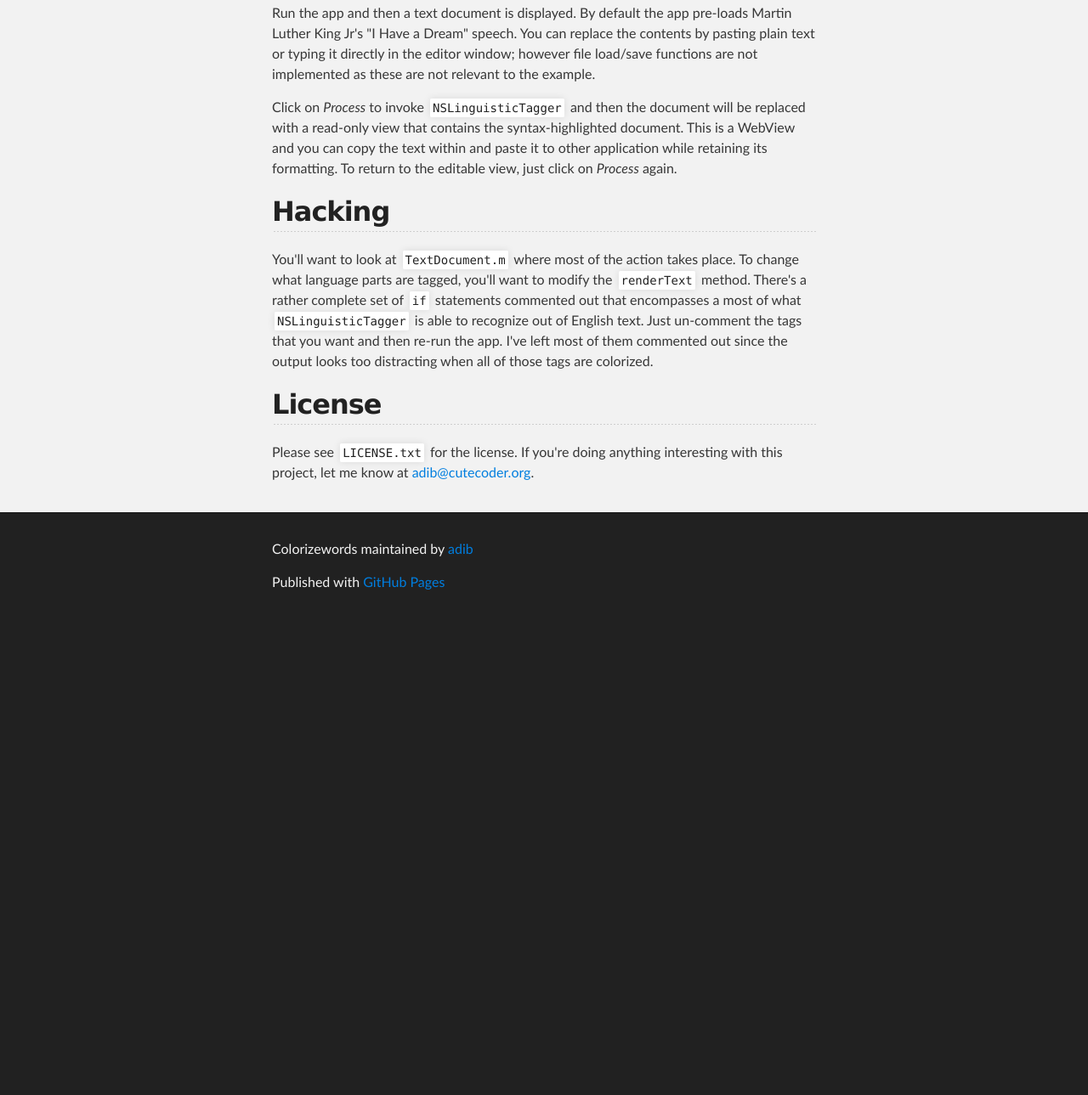
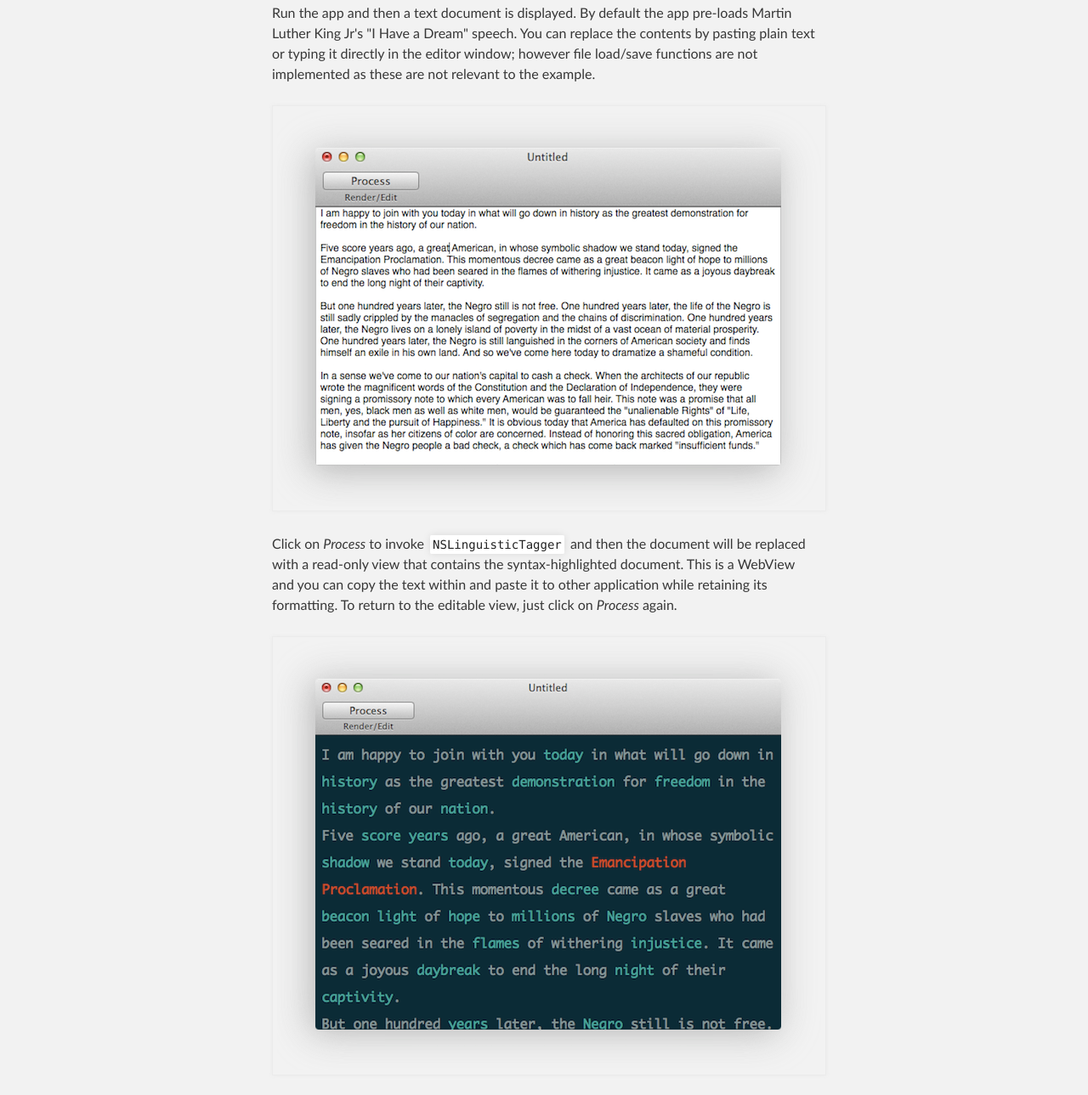
Before and after one commit to adib/ColorizeWords, a plain HTML site: page index.html in a window 1280 px wide. Shown: the part 476-1765 px from the top of the page at 85% size. Before the commit the page ends 1208 px from the top, so only its background shows below. Drawn offline with Linux system fonts and the light colour scheme.

Commit message:
Adding images

```diff
--- a/index.html
+++ b/index.html
@@ -39,7 +39,12 @@
 
 <p>Run the app and then a text document is displayed. By default the app pre-loads Martin Luther King Jr's "I Have a Dream" speech. You can replace the contents by pasting plain text or typing it directly in the editor window; however file load/save functions are not implemented as these are not relevant to the example.</p>
 
+<img src="images/ColorizeWords-Source.png" alt="Source text" width="640" height="466" />
+
+
 <p>Click on <em>Process</em> to invoke <code>NSLinguisticTagger</code> and then the document will be replaced with a read-only view that contains the syntax-highlighted document. This is a WebView and you can copy the text within and paste it to other application while retaining its formatting. To return to the editable view, just click on <em>Process</em> again.</p>
+
+<img src="images/ColorizeWords-Processed.png" alt="Syntax-highlighted speech" width="640" height="505" />
 
 <h2>Hacking</h2>
 
```
Also changed, not shown: images/ColorizeWords-Processed.png (added), images/ColorizeWords-Source.png (added).
